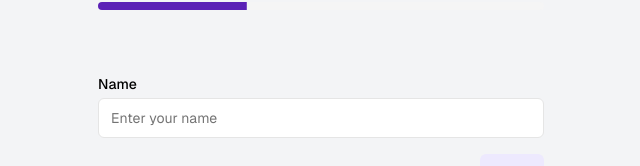
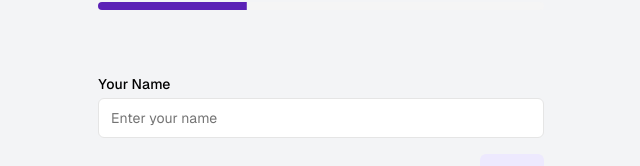
Before and after one commit to jorgepedraza88/snapretro, a Next.js app: page /create-retro in a window 1280 px wide. Shown: the part 166-332 px from the top of the page, without its empty margins (319-959 px from the left). Built offline with nearby package versions, Linux system fonts and the light colour scheme.

Commit message:
fix text

```diff
--- a/src/app/create-retro/components/CreateRetroFirst.tsx
+++ b/src/app/create-retro/components/CreateRetroFirst.tsx
@@ -21,7 +21,7 @@ export function CreateRetroFirst() {
       </div> */}
       <div className="w-full text-sm space-y-1">
         <Label htmlFor="name" className="dark:text-neutral-100">
-          Name
+          Your Name
         </Label>
         <Input
           id="name"
--- a/src/components/Navigation.tsx
+++ b/src/components/Navigation.tsx
@@ -7,7 +7,7 @@ export function Navigation() {
   return (
     <div>
       <div className="text-sm py-1 border-b text-center w-full bg-violet-100 text-violet-900">
-        This app is still in development - It may contains some issues
+        This app is still in development - It may contain some issues
       </div>
       <div className="flex justify-between px-4 py-1.5 items-center bg-neutral-50 dark:bg-neutral-900 border-b dark:border-neutral-900">
         <div>
```
